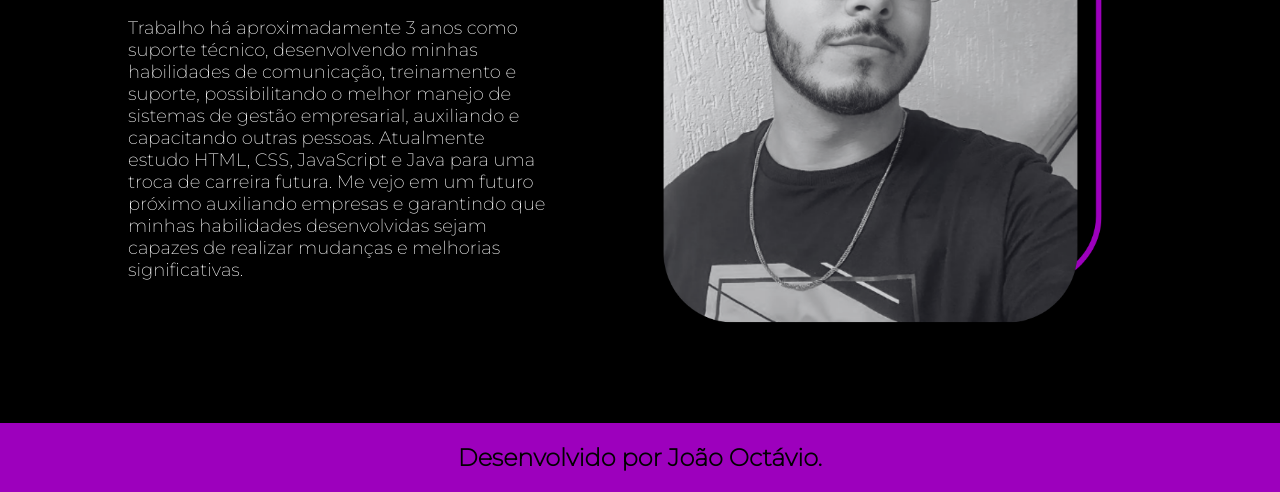
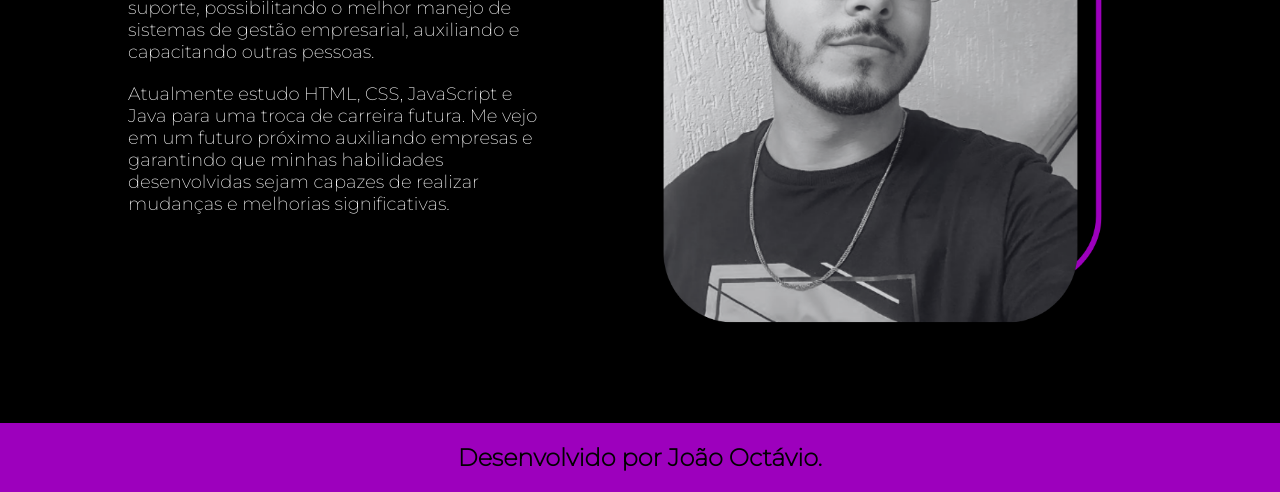
Before and after one commit to octferndev/portfolio, a plain HTML site: page about.html in a window 1280 px wide. Shown: the part 387-879 px from the top of the page. Drawn offline with nearby package versions, Linux system fonts and the light colour scheme.

Commit message:
Add files via upload

```diff
--- a/about.html
+++ b/about.html
@@ -24,10 +24,7 @@
         minhas habilidades de comunicação, treinamento e suporte, possibilitando o melhor manejo de sistemas de gestão
         empresarial, auxiliando e capacitando outras pessoas.
       </p>
-      <p class="apresentacao__conteudo__texto"> Trabalho há aproximadamente 3 anos como suporte técnico, desenvolvendo
-        minhas habilidades de comunicação, treinamento e suporte, possibilitando o melhor manejo de sistemas de gestão
-        empresarial, auxiliando e capacitando outras pessoas.
-
+      <p class="apresentacao__conteudo__texto">
         Atualmente estudo HTML, CSS, JavaScript e Java para uma troca de carreira futura. Me vejo em um futuro próximo
         auxiliando empresas e garantindo que minhas habilidades desenvolvidas sejam capazes de realizar mudanças e
         melhorias significativas. </p>
```
